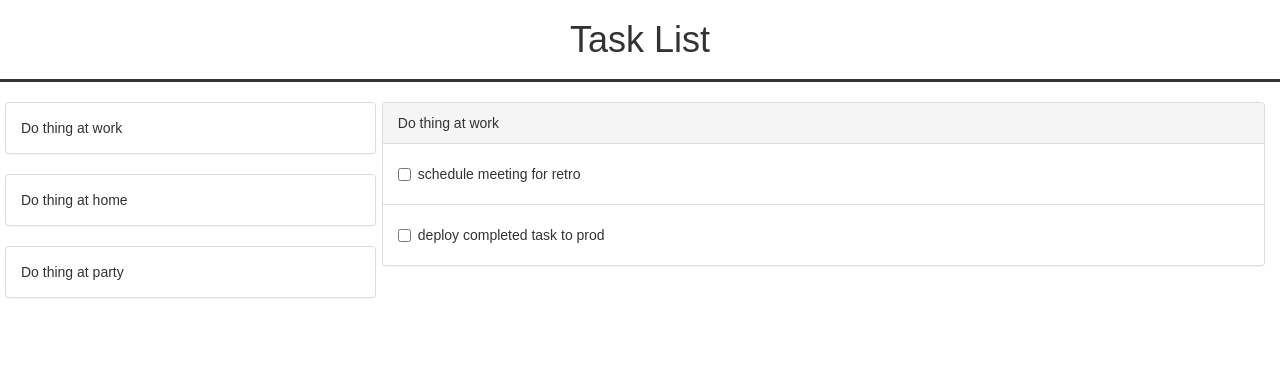
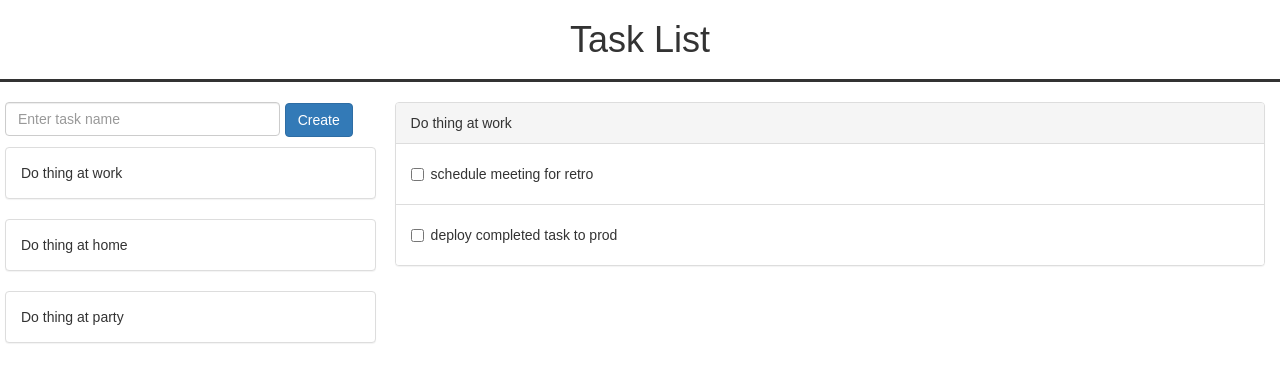
Before and after one commit to Kamar5/tasks-manager-app, a React (Create React App) app: page / in a window 1280 px wide. Shown: the top 382 px of the page. Built offline with nearby package versions, Linux system fonts and the light colour scheme.

Commit message:
add input and button to create field for task

```diff
--- /dev/null
+++ b/src/components/formControl.js
@@ -0,0 +1,42 @@
+import React from 'react';
+import { FormGroup, FormControl, Button } from 'react-bootstrap';
+
+export default class FormControlComponent extends React.Component {
+    constructor(props, context) {
+      super(props, context);
+
+      this.handleChange = this.handleChange.bind(this);
+      this.handleClick = this.handleClick.bind(this);
+
+      this.state = {
+        value: ''
+      };
+    }
+    handleClick(){
+        this.props.handleClick(this.state.value)
+        this.setState({value: ''})
+    }
+
+    handleChange(e) {
+      this.setState({ value: e.target.value });
+    }
+
+    render() {
+      return (
+        <form style={this.props.formStyle}>
+          <FormGroup
+            style={this.props.formGroupStyle}
+          >
+            <FormControl
+              type='text'
+              value={this.state.value}
+              placeholder='Enter task name'
+              onChange={this.handleChange}
+            />
+            <FormControl.Feedback />
+          </FormGroup>
+          <Button bsStyle='primary' onClick={this.handleClick}>{this.props.name}</Button>
+        </form>
+      );
+    }
+  }
--- a/src/components/groupList.js
+++ b/src/components/groupList.js
@@ -1,5 +1,5 @@
-import React from "react";
-import { Panel } from "react-bootstrap";
+import React from 'react';
+import { Panel } from 'react-bootstrap';
 
 function handleClick(data, updateCurrentSelectedTaskClick) {
   return updateCurrentSelectedTaskClick(data);
@@ -19,9 +19,10 @@ export default function GroupList({ data, updateCurrentSelectedTaskClick }) {
   return (
     <div
       style={{
-        width: "29%",
-        float: "left",
-        marginLeft: "5px"
+        width: '29%',
+        float: 'left',
+        marginLeft:  '-29%',
+        marginTop: '45px'
       }}
     >
       {task(data, updateCurrentSelectedTaskClick)}
--- a/src/components/home.js
+++ b/src/components/home.js
@@ -1,7 +1,8 @@
-import React from "react";
-import { PageHeader } from "react-bootstrap";
-import GroupList from "./groupList";
-import SingleList from "./singleList";
+import React from 'react';
+import { PageHeader } from 'react-bootstrap';
+import GroupList from './groupList';
+import SingleList from './singleList';
+import FormControlComponent from './formControl';
 
 class Home extends React.Component {
   constructor(props) {
@@ -10,24 +11,24 @@ class Home extends React.Component {
       data: [
         {
           id: 0,
-          title: "Do thing at work",
+          title: 'Do thing at work',
           tasks: [
-            { isDone: false, task: "schedule meeting for retro" },
-            { isDone: false, task: "deploy completed task to prod" }
+            { isDone: false, task: 'schedule meeting for retro' },
+            { isDone: false, task: 'deploy completed task to prod' }
           ]
         },
         {
           id: 1,
-          title: "Do thing at home",
+          title: 'Do thing at home',
           tasks: [
-            { isDone: false, task: "fix kitchen sink" },
-            { isDone: true, task: "copy another key" },
-            { isDone: false, task: "buy grocery" }
+            { isDone: false, task: 'fix kitchen sink' },
+            { isDone: true, task: 'copy another key' },
+            { isDone: false, task: 'buy grocery' }
           ]
         },
         {
           id: 2,
-          title: "Do thing at party",
+          title: 'Do thing at party',
           tasks: []
         }
       ],
@@ -36,6 +37,7 @@ class Home extends React.Component {
 
     this.updateCurrentSelectedTask = this.updateCurrentSelectedTask.bind(this);
     this.updateCheckBox = this.updateCheckBox.bind(this);
+    this.createTask = this.createTask.bind(this);
   }
   componentDidMount() {
     this.setState({ currentSelectedTask: this.state.data[0] });
@@ -53,19 +55,41 @@ class Home extends React.Component {
       data: items
     });
   }
+
+  createTask(data){
+    if(data && data.length !== 0){
+
+      let temp = this.state.data;
+      let task = {
+        id: this.state.data[this.state.data.length - 1].id + 1,
+        title: data,
+        tasks: [ ]
+      }
+      temp.push(task);
+      this.setState({
+        data: temp
+      })
+    }
+
+
+  }
   render() {
     return (
       <React.Fragment>
         <PageHeader
-          className="Page-header"
+          className='Page-header'
           style={{
-            textAlign: "center",
-            borderBottom: "solid",
-            marginTop: "15px"
+            textAlign: 'center',
+            borderBottom: 'solid',
+            marginTop: '15px'
           }}
         >
           Task List
         </PageHeader>
+        <FormControlComponent handleClick = {this.createTask}
+                              formStyle = {{width: '29%', marginLeft: '5px', float: 'left'}}
+                              formGroupStyle={{ width: '74%', display: 'inline-block', marginRight: '5px'}}
+                              name = {'Create'} />
         <GroupList data={this.state.data} updateCurrentSelectedTaskClick={this.updateCurrentSelectedTask} />
         <SingleList singleTaskList={this.state.currentSelectedTask} updateCheckBox={this.updateCheckBox} />
       </React.Fragment>
--- a/src/components/singleList.js
+++ b/src/components/singleList.js
@@ -1,12 +1,12 @@
-import React from "react";
-import { Panel, ListGroup, ListGroupItem, Checkbox } from "react-bootstrap";
+import React from 'react';
+import { Panel, ListGroup, ListGroupItem, Checkbox } from 'react-bootstrap';
 
 function tasks(singleTaskList,updateCheckBox) {
   return singleTaskList.tasks
     ? singleTaskList.tasks.map(function(data, index) {
-        return <ListGroupItem key={index} className = { data.isDone ? 'doneTask' : "" } ><Checkbox checked = {data.isDone} onChange={() => onChangeTask(data, index , singleTaskList,updateCheckBox)}><span>{data.task}</span></Checkbox></ListGroupItem>;
+        return <ListGroupItem key={index} className = { data.isDone ? 'doneTask' : '' } ><Checkbox checked = {data.isDone} onChange={() => onChangeTask(data, index , singleTaskList,updateCheckBox)}><span>{data.task}</span></Checkbox></ListGroupItem>;
       })
-    : "";
+    : '';
 }
 
 function onChangeTask(data, index, tasks,updateCheckBox){
@@ -17,9 +17,9 @@ export default function SingleList({ singleTaskList, updateCheckBox }) {
   return (
     <Panel
       style={{
-        width: "69%",
-        float: "right",
-        marginRight: "15px"
+        width: '68%',
+        float: 'right',
+        marginRight: '15px'
       }}
       onClick={() => {}}
     >
```
